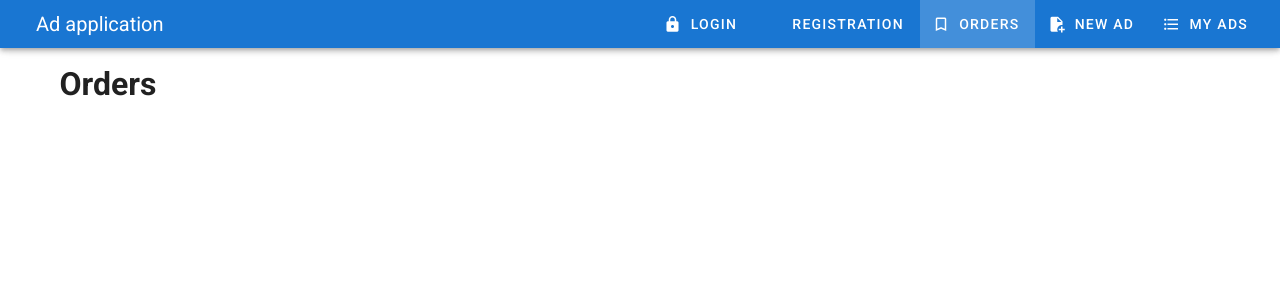
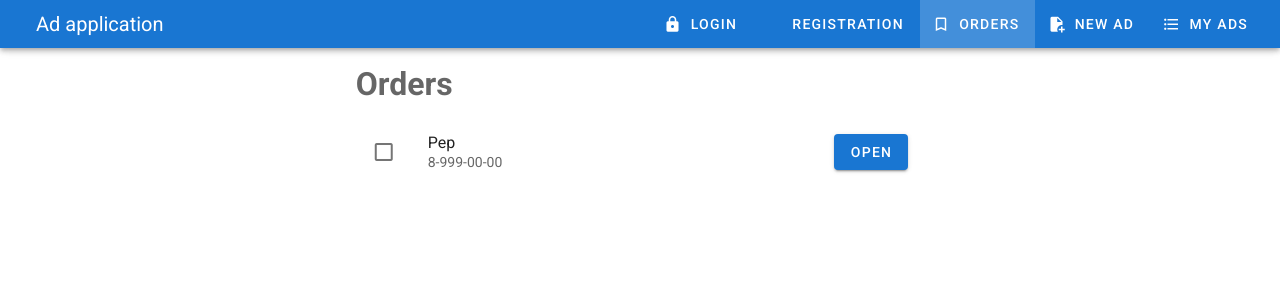
Before and after one commit to havkin/spa-on-vue, a Vue app: page /orders in a window 1280 px wide. Shown: the top 300 px of the page. Built offline with nearby package versions, Linux system fonts and the light colour scheme.

Commit message:
made Order page

```diff
--- a/src/components/Home.vue
+++ b/src/components/Home.vue
@@ -42,20 +42,6 @@
 <script>
 export default {
   data: () => ({
-    items: [
-      {
-        src: "https://cdn.vuetifyjs.com/images/carousel/squirrel.jpg"
-      },
-      {
-        src: "https://cdn.vuetifyjs.com/images/carousel/sky.jpg"
-      },
-      {
-        src: "https://cdn.vuetifyjs.com/images/carousel/bird.jpg"
-      },
-      {
-        src: "https://cdn.vuetifyjs.com/images/carousel/planet.jpg"
-      }
-    ],
     ads: [
       {
         title: "Firsr ad",
--- a/src/components/User/Orders.vue
+++ b/src/components/User/Orders.vue
@@ -1,21 +1,55 @@
 <template>
   <v-container>
-     <v-row>
-        <v-col>
-           <h1>Orders</h1>
-        </v-col>
-     </v-row>
+    <v-row>
+      <v-col xs="12" sm="6" offset-sm="3">
+        <h1 class="text--secondary mb-3">Orders</h1>
+        <v-list subheader two-line flat>
+            <v-list-item v-for="order in orders" :key="order.id">
+              <template>
+                <v-list-item-action>
+                  <v-checkbox color="success" @change="markDone" :input-value="order.done"></v-checkbox>
+                </v-list-item-action>
+
+                <v-list-item-content>
+                  <v-list-item-title>{{ order.name }}</v-list-item-title>
+                  <v-list-item-subtitle>{{ order.phone }}</v-list-item-subtitle>
+                </v-list-item-content>
+                <v-list-item-action>
+                  <v-btn
+                     color="primary"
+                     :to="'/ad/' + order.adId"
+                  >Open</v-btn>
+                </v-list-item-action>
+              </template>
+            </v-list-item>
+        </v-list>
+      </v-col>
+    </v-row>
   </v-container>
 </template>
 
 <script>
 export default {
-  data: () => ({
-
-  })
-}
+  data() {
+    return {
+      orders: [
+        {
+          id: "fds1",
+          name: "Pep",
+          phone: "8-999-00-00",
+          adId: "123",
+          done: false
+        }
+      ]
+    };
+  },
+  methods: {
+    markDone(order) {
+      order.done = true;
+    }
+  }
+};
 </script>
 
 <style>
-
 </style>
--- a/src/views/About.vue
+++ /dev/null
@@ -1,5 +0,0 @@
-<template>
-  <div class="about">
-    <h1>This is an about page</h1>
-  </div>
-</template>
```
Also changed, not shown: src/views/Home.vue (deleted, +0 -18 lines).
